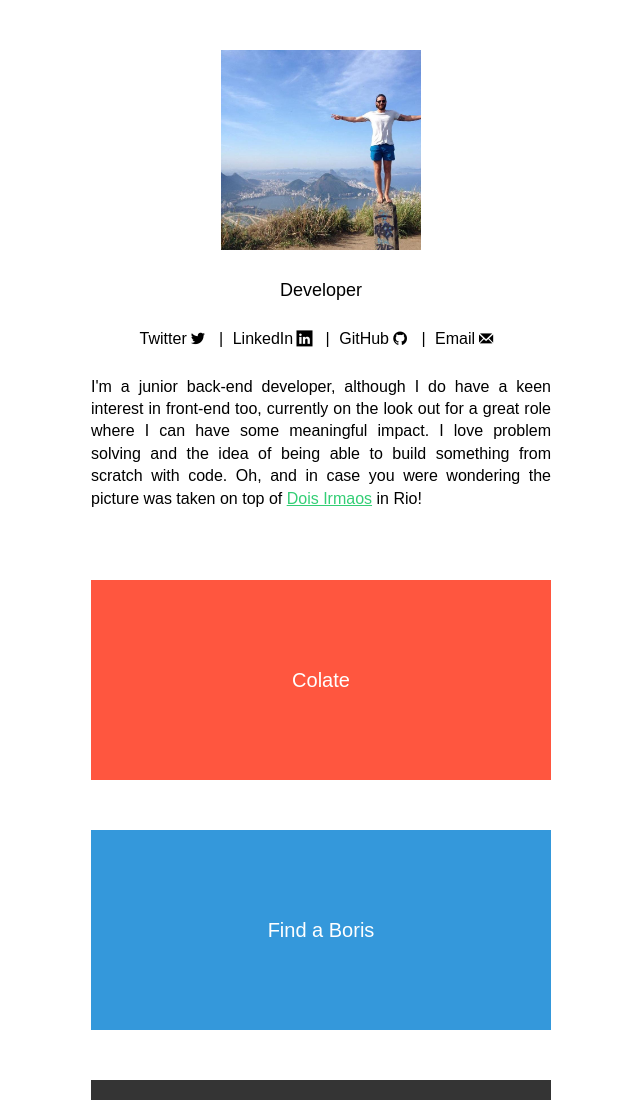
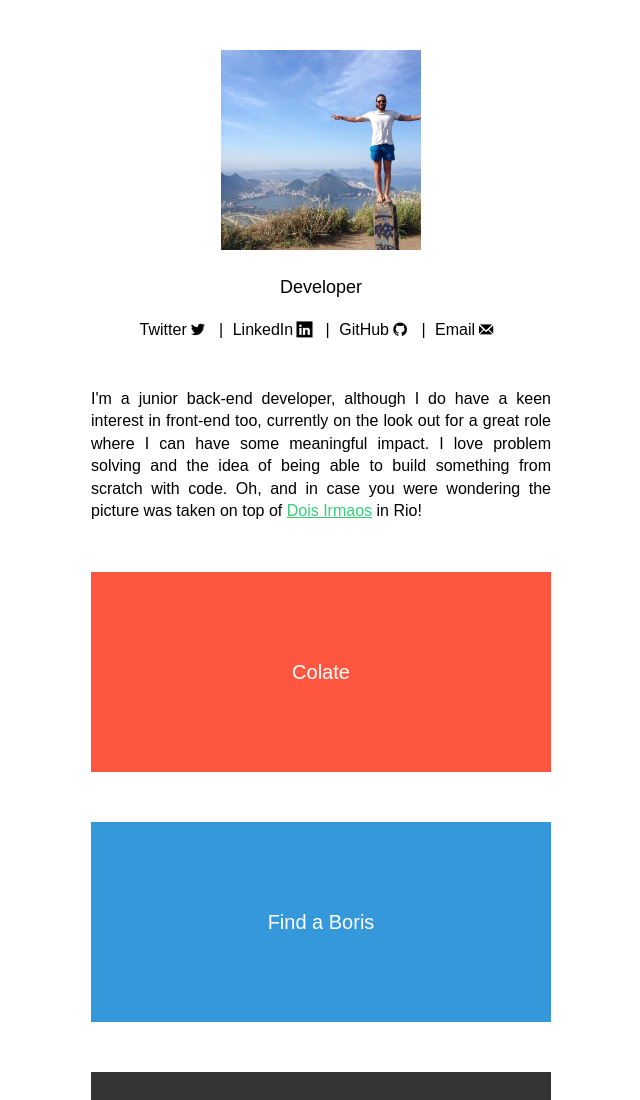
Before and after one commit to jamesarobbo/jamesrobinson, a plain HTML site: page public/index.html in a window 1280 px wide. Shown: the top 1100 px of the page, without its empty margins (319-959 px from the left). Drawn offline with Linux system fonts and the light colour scheme; a web font is replaced by a local one.

Commit message:
style amends

```diff
--- a/public/css/stylesheet.css
+++ b/public/css/stylesheet.css
@@ -26,6 +26,10 @@ header {
 	margin-top: 50px;
 }
 
+header.row {
+	margin-bottom: 0;
+}
+
 header h2 {
 	font-size: 18px;
 }
@@ -43,9 +47,9 @@ header img {
 	width:200px;
 }
 
-header nav, header h2, header p {
+header nav, header h2 {
 	margin-top: 25px;
-	line-height: 1.4;
+
 }
 
 header nav ul {
@@ -67,6 +71,8 @@ header nav ul a.wiggler:hover {
 
 header p {
 	text-align: justify;
+	margin-top: 50px;
+	line-height: 1.4;
 }
 
 div.content {
```
